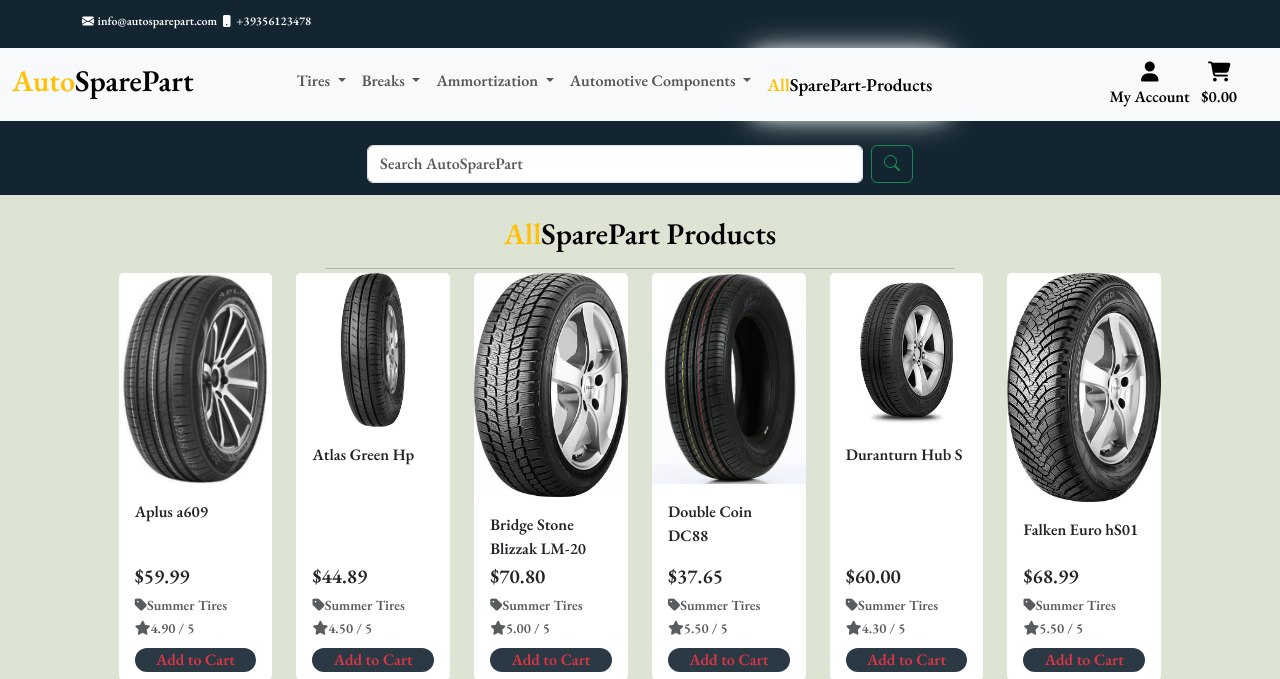
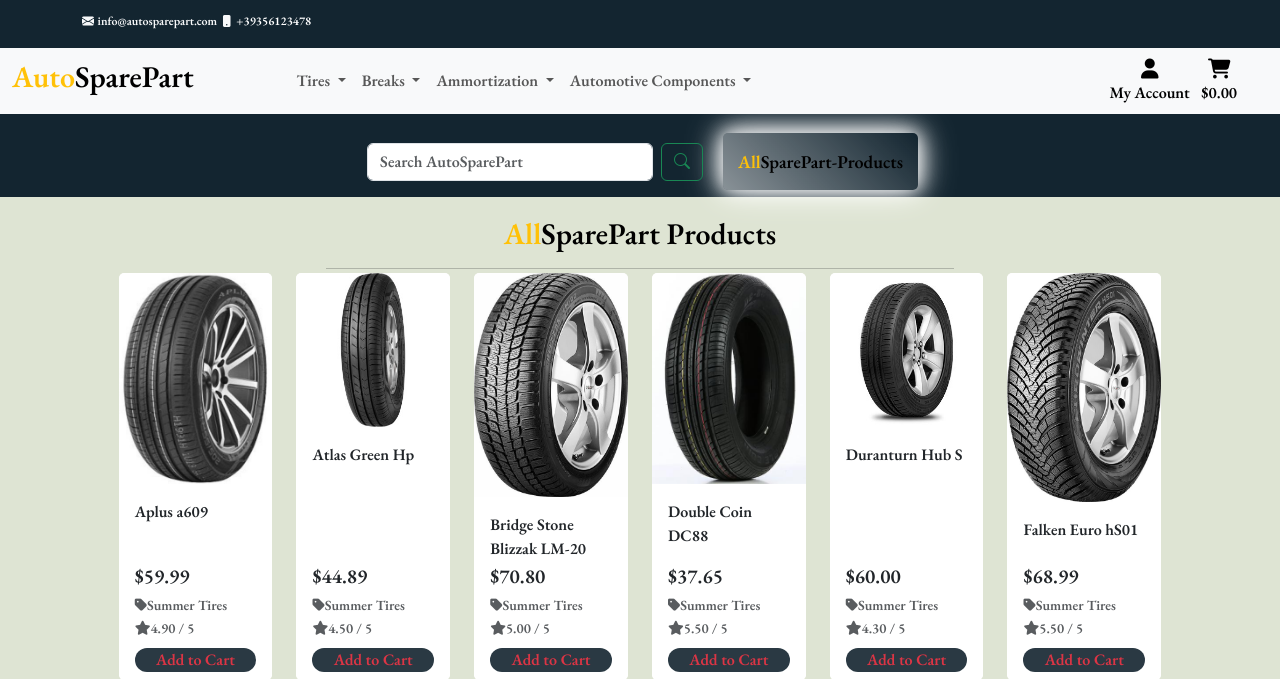
Before and after one commit to Elvisthegreat/auto_spare_part, a Django app: page /products/ in a window 1280 px wide. Shown: the top 679 px of the page. Run offline with Django 5.2, Linux system fonts and the light colour scheme; data comes from the database, SQL or seed files in the repository; some libraries are stand-ins or nearby versions.

Commit message:
Moved link to all product to bottom section

```diff
--- a/templates/base.html
+++ b/templates/base.html
@@ -157,11 +157,6 @@
                 <li><a class="dropdown-item" href="{% url 'all_products' %}?category=filters, clutch, engines">All-Items</a></li>
               </ul>
             </li>
-            <li class="nav-item">
-              <a class="nav-link nav-shine nav-links nav-link-glow" href="{% url 'all_products' %}" role="button" aria-expanded="false">
-                  <strong><span class="text-warning">All</span></strong><span class="text-black">SparePart-Products</span>
-              </a>
-          </li>
           </ul>
         </div>
       </div>
@@ -246,21 +241,28 @@
     </nav>
 
     <!--Search div-->
-    <div class="container text-center">
+    <div class="container">
       <div class="row justify-content-center">
         <div class="col-12 col-lg-6 pt-2">
-          <!-- Search fields-->
-          <form method="GET" action="#" class="d-flex" role="search">
-            <input class="form-control me-2" type="search" name="q" placeholder="Search AutoSparePart"
-              aria-label="Search">
-            <div class="input-group-append">
-              <button class="btn btn-outline-success" type="submit"><i class="bi bi-search"></i></button>
+          <div class="d-flex align-items-center">
+            <!-- Search fields-->
+            <form method="GET" action="{% url 'all_products' %}" class="d-flex flex-grow-1 mr-5" role="search" style="margin-right: 25px;">
+              <input class="form-control me-2" type="search" name="q" placeholder="Search AutoSparePart" aria-label="Search">
+              <div class="input-group-append">
+                <button class="btn btn-outline-success mr-2" type="submit"><i class="bi bi-search"></i></button>
+              </div>
+            </form>
+            <!-- Logo -->
+            <div class="pl-5 d-none d-lg-block">
+              <a class="nav-link nav-shine nav-links nav-link-glow" href="{% url 'all_products' %}" role="button" aria-expanded="false">
+                <strong><span class="text-warning">All</span></strong><span class="text-black">SparePart-Products</span>
+              </a>
             </div>
-          </form>
+          </div>
         </div>
       </div>
     </div>
-  </header>
+ </header>
 
   <section>
     <!--Display any messages that we send back from Django-->
```
